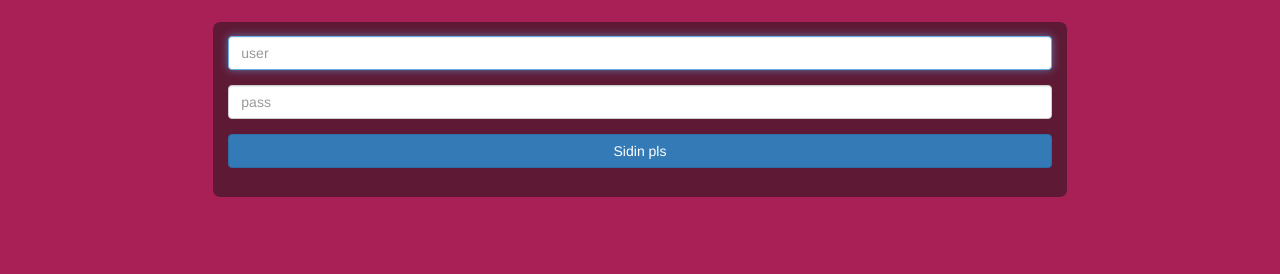
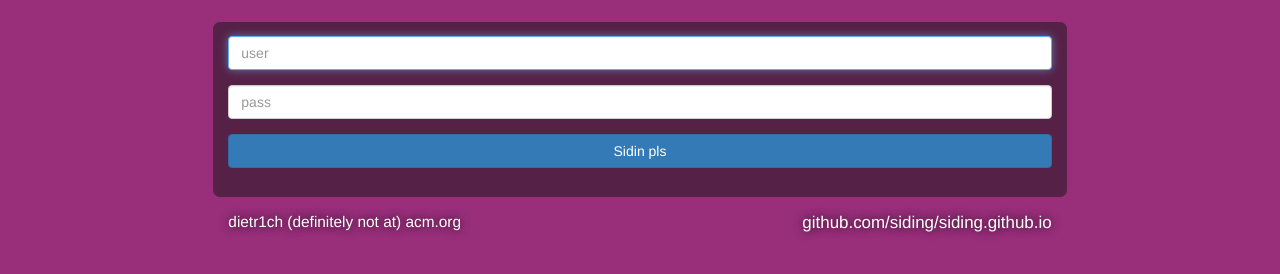
Before and after one commit to siding/siding.github.io, a plain HTML site: page index.html in a window 1280 px wide. Shown: the part 90-364 px from the top of the page. Drawn offline with nearby package versions, Linux system fonts and the light colour scheme.

Commit message:
[Improvement] BG color is now 'random' on hsl
  * HSL with limited lightness, so text is readable
  * Fixed html broken tags
  * Added a not that useful color change on input

```diff
--- a/index.html
+++ b/index.html
@@ -24,7 +24,7 @@
 <div class="site">
 
   <!-- HEADER -->
-  <div class"bootstrap-row-fix">
+  <div class="bootstrap-row-fix">
     <header
       class="
         row
@@ -76,7 +76,7 @@
             <input type='hidden' name='cd'></input>
           </fieldset>
         </form>
-        <iframe name='home_iframe' src="about:blank" style='display:none;'/>
+        <iframe name='home_iframe' src="about:blank" style='display:none;'></iframe>
 
       </div>
     </div>
@@ -101,7 +101,7 @@
         </div>
         <div class="col-md-6 col-sm6 col-xs-6 right">
           <p>
-            <a href="http://github.com/Dietr1ch/">github.com/Dietr1ch</a><br />
+            <a href="http://github.com/siding/siding.github.io/">github.com/siding/siding.github.io</a><br />
           </p>
         </div>
       </div>
--- a/js/sidingpls.js
+++ b/js/sidingpls.js
@@ -1,9 +1,9 @@
+function randomBG(){
+  var h = Math.floor(360*Math.random());
+  var s = 50+20*Math.random();
+  var l = 30+20*Math.random();
 
-function randomBG(){
-  var r = Math.floor(Math.random() * 192);
-  var g = Math.floor(Math.random() * 192);
-  var b = Math.floor(Math.random() * 192);
-  var col = 'rgb('+r+','+g+','+b+')';
+  var col = 'hsl('+h+','+s+'%,'+l+'%)';
   document.body.style.background = col;
 }
 
@@ -42,6 +42,13 @@ function registerListeners(){
     }
     else{
       $("iframe").on("load",function(){
+        $(window).bind('load', function() {
+          alert('derp, pwd pls');
+        })
+        //$("#LoginRow").hide();
+        //window.stop();
+        //$("#SidingRow").load('https://intrawww.ing.puc.cl/siding/dirdes/ingcursos/cursos/index.phtml');
+        //stopTimer();
         window.location.replace('https://intrawww.ing.puc.cl/siding/dirdes/ingcursos/cursos/index.phtml');
       });
 
@@ -51,6 +58,11 @@ function registerListeners(){
       $div = $('div[class=loading]').show(600);
     }
 
+  });
+
+  $("body").keydown(function(event) {
+    if(Math.random()>0.4)
+      randomBG();
   });
 }
 
--- a/stylesheets/sidingpls.css
+++ b/stylesheets/sidingpls.css
@@ -7,8 +7,14 @@
 html, body {
   height: 100%;
   background-color: #222;
+  color: #fff;
   -webkit-font-smoothing: antialiased;
   -moz-osx-font-smoothing: grayscale;
+}
+a,p {
+  color: #fff;
+  font-size: 1.1em;
+  text-shadow: #111 0 0 10px;
 }
 
 .boostrap-row-fix {
```
